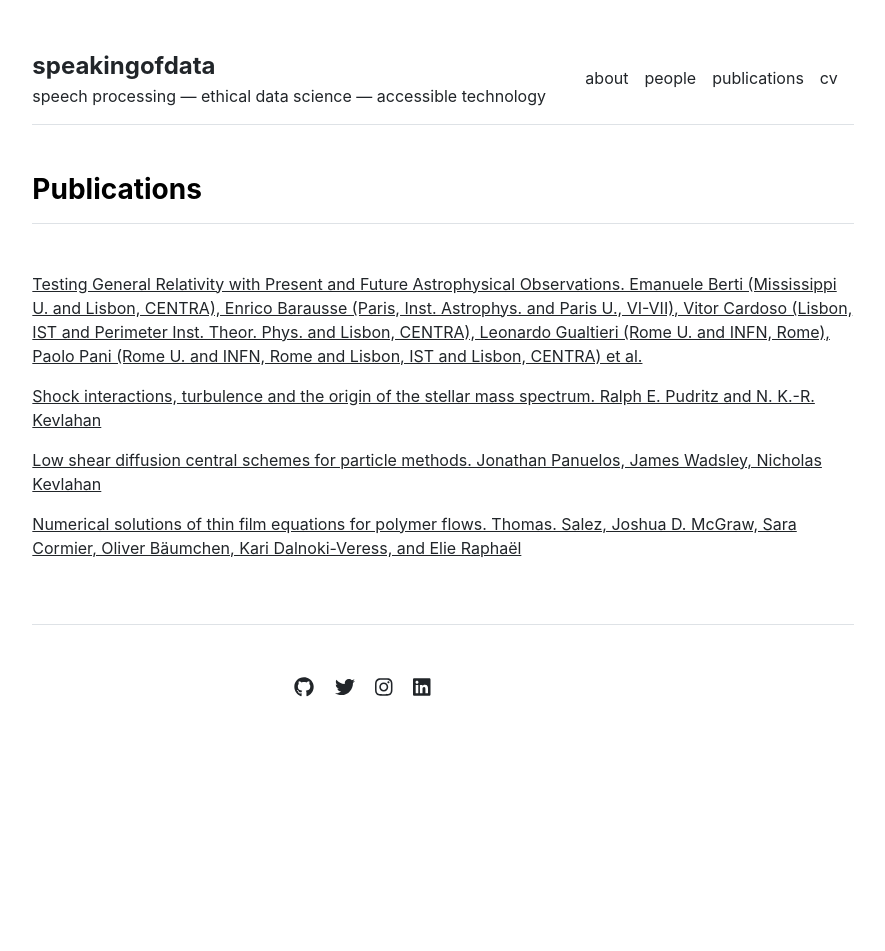
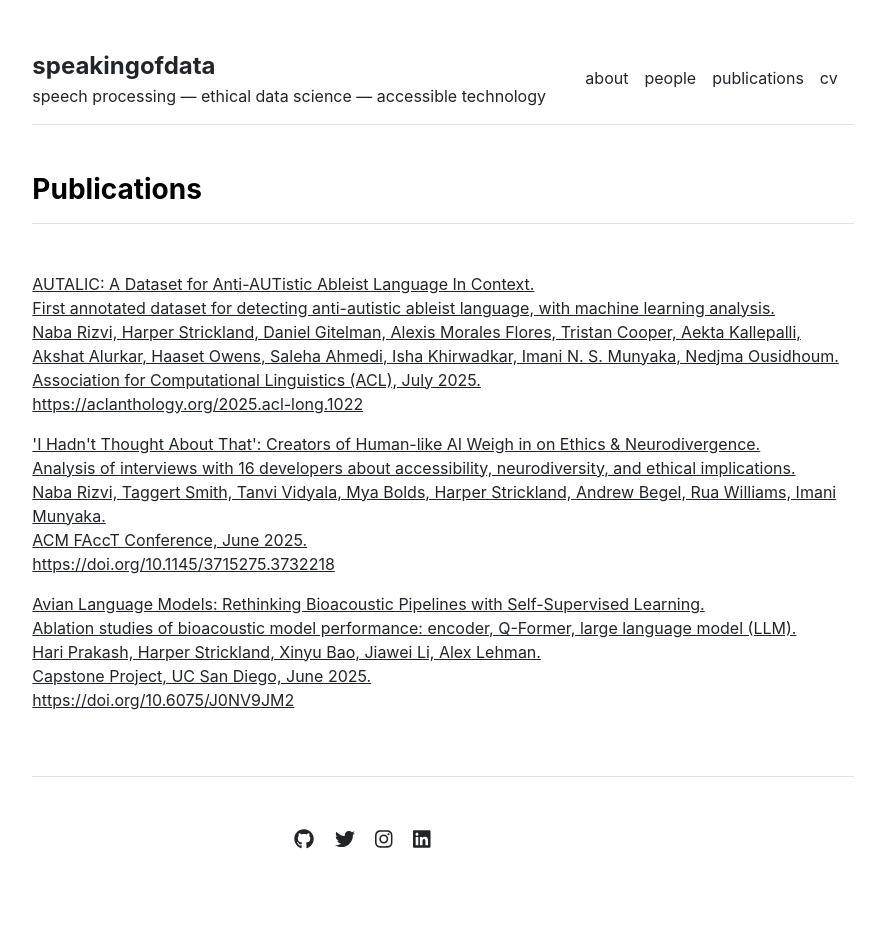
Before and after one commit to speakingofdata/speakingofdata.github.io, a Jekyll site: the page built from publications.md, in a window 1280 px wide. Shown: the whole page, without its empty margins (197-1082 px from the left). Built offline with Jekyll 4.4.1, drawn with Linux system fonts in a browser that asks for light colours; before the commit the page ends 900 px from its top, so only the background shows below that.

Commit message:
Update publications.yml

```diff
--- a/_data/publications.yml
+++ b/_data/publications.yml
@@ -1,5 +1,4 @@
 index:
-- {name: 'Testing General Relativity with Present and Future Astrophysical Observations. Emanuele Berti (Mississippi U. and Lisbon, CENTRA), Enrico Barausse (Paris, Inst. Astrophys. and Paris U., VI-VII), Vitor Cardoso (Lisbon, IST and Perimeter Inst. Theor. Phys. and Lisbon, CENTRA), Leonardo Gualtieri (Rome U. and INFN, Rome), Paolo Pani (Rome U. and INFN, Rome and Lisbon, IST and Lisbon, CENTRA) et al.', url: '/publications/1501.07274.pdf'}
-- {name: 'Shock interactions, turbulence and the origin of the stellar mass spectrum. Ralph E. Pudritz and N. K.-R. Kevlahan', url: 'http://ms.mcmaster.ca/kevla/pdf/articles/PhilTransRSoc_2013.pdf'}
-- {name: 'Low shear diffusion central schemes for particle methods. Jonathan Panuelos, James Wadsley, Nicholas Kevlahan', url: 'http://ms.mcmaster.ca/kevla/pdf/articles/jcp_v414.pdf'}
-- {name: 'Numerical solutions of thin film equations for polymer flows. Thomas. Salez, Joshua D. McGraw, Sara Cormier, Oliver Bäumchen, Kari Dalnoki-Veress, and Elie Raphaël', url: 'https://static1.squarespace.com/static/5684891d7086d74497aeb71f/t/56ec510d2fe1319543ab6d6f/1458327821946/10.1140-epje-i2012-12114-x.pdf'}
+- {name: 'AUTALIC: A Dataset for Anti-AUTistic Ableist Language In Context.<br>First annotated dataset for detecting anti-autistic ableist language, with machine learning analysis.<br>Naba Rizvi, Harper Strickland, Daniel Gitelman, Alexis Morales Flores, Tristan Cooper, Aekta Kallepalli, Akshat Alurkar, Haaset Owens, Saleha Ahmedi, Isha Khirwadkar, Imani N. S. Munyaka, Nedjma Ousidhoum.<br>Association for Computational Linguistics (ACL), July 2025.<br>https://aclanthology.org/2025.acl-long.1022', url: 'https://aclanthology.org/2025.acl-long.1022'}
+- {name: "'I Hadn't Thought About That': Creators of Human-like AI Weigh in on Ethics & Neurodivergence.<br>Analysis of interviews with 16 developers about accessibility, neurodiversity, and ethical implications.<br>Naba Rizvi, Taggert Smith, Tanvi Vidyala, Mya Bolds, Harper Strickland, Andrew Begel, Rua Williams, Imani Munyaka.<br>ACM FAccT Conference, June 2025.<br>https://doi.org/10.1145/3715275.3732218", url: 'https://doi.org/10.1145/3715275.3732218'}
+- {name: 'Avian Language Models: Rethinking Bioacoustic Pipelines with Self-Supervised Learning.<br>Ablation studies of bioacoustic model performance: encoder, Q-Former, large language model (LLM).<br>Hari Prakash, Harper Strickland, Xinyu Bao, Jiawei Li, Alex Lehman.<br>Capstone Project, UC San Diego, June 2025.<br>https://doi.org/10.6075/J0NV9JM2', url: 'https://doi.org/10.6075/J0NV9JM2'}
```
